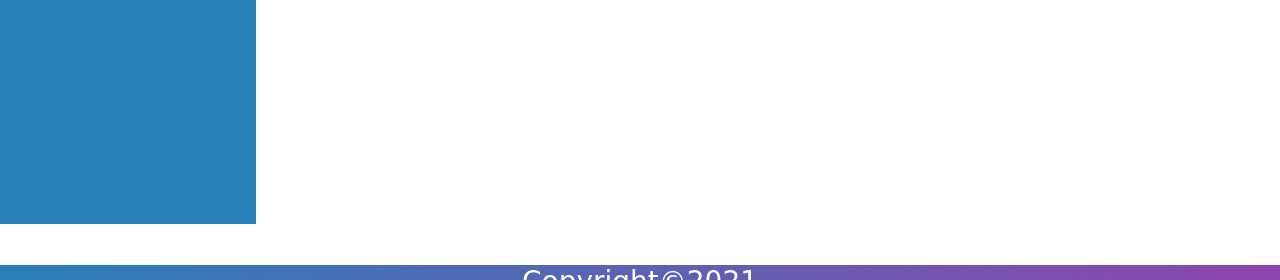
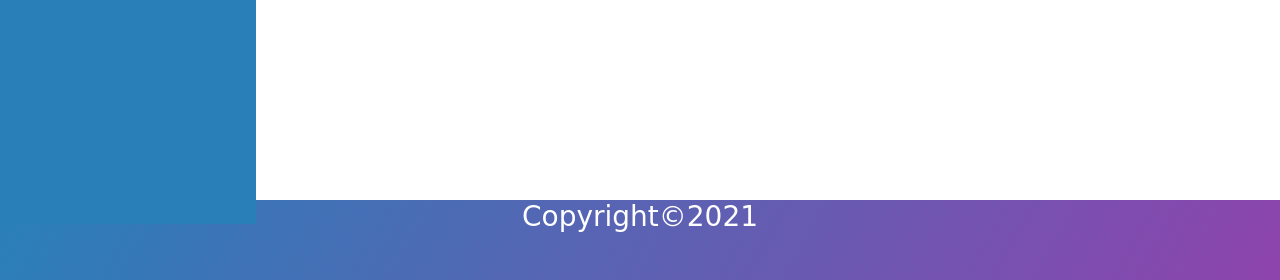
Before and after one commit to FathiAbdelMalek/MemoirProjet, a Django app: page /accounts/password_reset/ in a window 1280 px wide. Shown: the part 520-800 px from the top of the page. Run offline with Django 3.2, Linux system fonts and the light colour scheme; some libraries are stand-ins or nearby versions.

Commit message:
nothing important

```diff
--- a/static/css/footer.css
+++ b/static/css/footer.css
@@ -1,5 +1,5 @@
 footer {
-    height: 15px;
+    height: 10%;
     position: fixed;
     left: 0;
     bottom: 0;
--- a/templates/base.html
+++ b/templates/base.html
@@ -135,7 +135,7 @@ hr {
     <main>
         {% include 'includes/nav.html' %}
         {% include 'includes/aside.html' %}
-        <article style="margin-left: 20%; margin-bottom: 15px">
+        <article style="margin-left: 20%; margin-bottom: 5%">
             {% block content %}{% endblock %}
         </article>
         {% include 'includes/footer.html' %}
```
Also changed, not shown: 1 other file.
